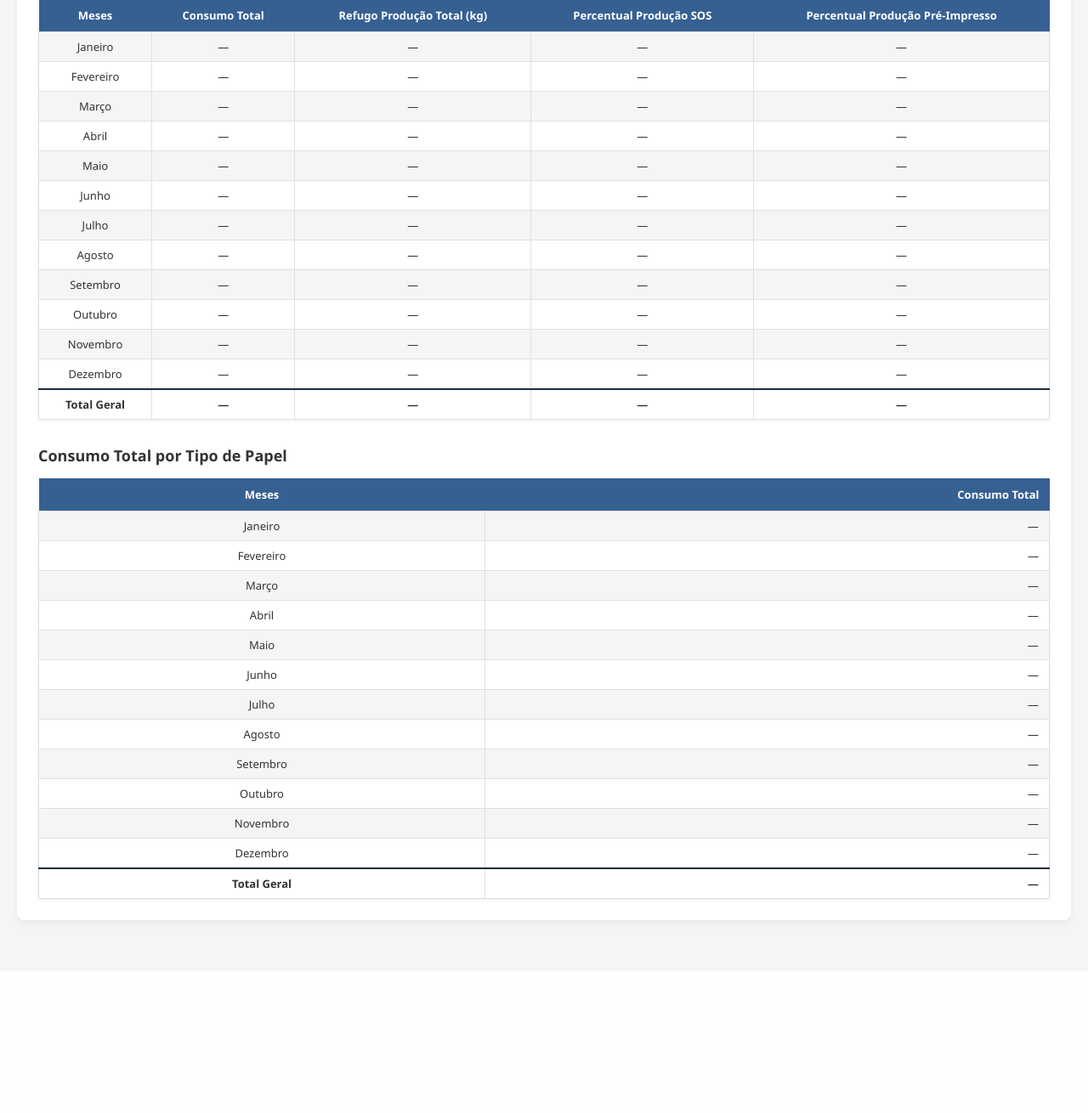
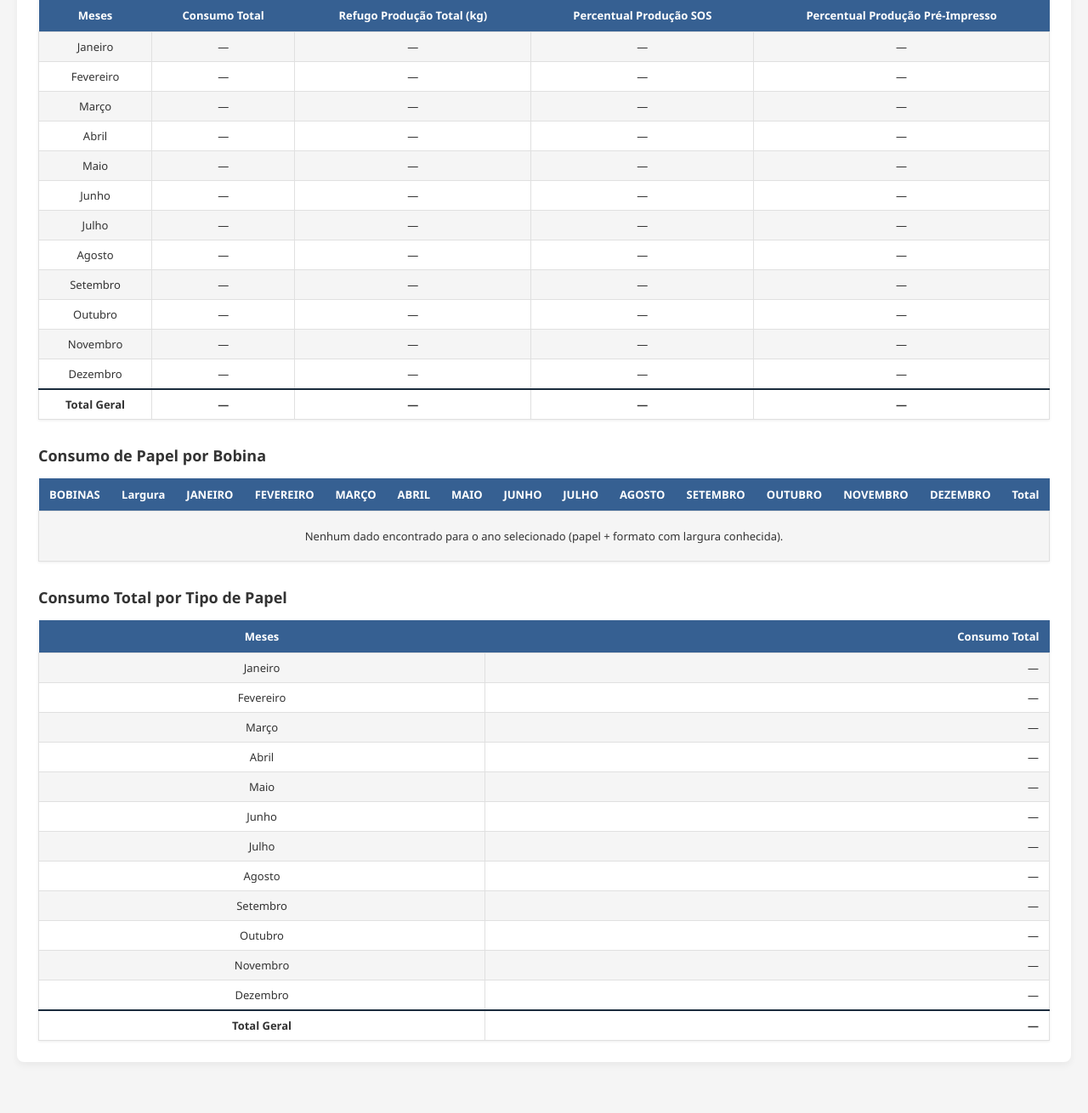
Before and after one commit to pedrovalderramacode/NPD, a Flask app: page /comparativo-mensal in a window 1280 px wide. Shown: the part 791-2101 px from the top of the page at 85% size. Before the commit the page ends 1880 px from the top, so only its background shows below. Run offline with Flask 2, Linux system fonts and the light colour scheme; the visitor is signed in with stand-in values (Sample User, id 1); tables that the repository leaves empty hold one stand-in row (values such as "Sample post"); parts of the project's set-up code (start-up, migrations or seed data) failed here and were passed over.

Commit message:
Comparativo Mensal: Consumo de Papel por Bobina (agrupamento por papel e largura via formato)
Made-with: Cursor

```diff
--- a/app/routes.py
+++ b/app/routes.py
@@ -4,7 +4,7 @@ import pandas as pd
 from io import BytesIO
 from .models import get_db_connection, inicializar_banco
 from .business import calcular_metricas_producao, get_seconds_from_time
-from .config import ALL_OPERADORES, ALL_MAQUINAS, OPERADORES_SOS, OPERADORES_IMPRESSORA, OPERADORES_ROBO
+from .config import ALL_OPERADORES, ALL_MAQUINAS, OPERADORES_SOS, OPERADORES_IMPRESSORA, OPERADORES_ROBO, FORMATO_TO_LARGURA
 from .charts import *
 
 # Função auxiliar para tratar valores vazios
@@ -988,7 +988,7 @@ def comparacao_quantidade():
 def comparativo_mensal():
     from datetime import datetime
     conn = get_db_connection()
-    df = pd.read_sql_query("SELECT id, data, quantidade, quantidade_impressora, milheiro, refugo_acerto_sos, refugo_pre_impresso, refugo_sos, refugo_producao_total, refugo_pct, tipo_impressao, consumo_total, papel FROM producao", conn)
+    df = pd.read_sql_query("SELECT id, data, quantidade, quantidade_impressora, milheiro, refugo_acerto_sos, refugo_pre_impresso, refugo_sos, refugo_producao_total, refugo_pct, tipo_impressao, consumo_total, papel, formato FROM producao", conn)
 
     # Processar salvamento de metas mensais (POST)
     if request.method == "POST":
@@ -1283,6 +1283,56 @@ def comparativo_mensal():
         totais_consumo_papel_fmt = {}
         total_geral_papel_fmt = "—"
 
+    # Consumo de Papel por Bobina: agrupar por Papel (gramatura) e por largura (via coluna formato)
+    LARGURAS_ORDER = [58, 70, 80, 90, 99, 110]
+    PAPEIS_BOBINA_ORDER = ["BAG 100GRS", "BAG 70GRS", "BAG 80GRS", "BRANCO 110GRS"]
+    rows_bobina = []
+    totais_bobina_por_mes = {mes: 0.0 for mes in range(1, 13)}
+    total_geral_bobina = 0.0
+    if not df.empty and ano_used is not None and "papel" in df.columns and "formato" in df.columns and "consumo_total" in df.columns:
+        df_b = df[df["ano"] == ano_used].copy()
+        df_b["papel"] = df_b["papel"].fillna("").astype(str).str.strip()
+        df_b["formato"] = df_b["formato"].fillna("").astype(str).str.strip().str.upper()
+        df_b["largura"] = df_b["formato"].map(lambda f: FORMATO_TO_LARGURA.get(f, None))
+        df_b = df_b[df_b["largura"].notna()]
+        df_b["papel_display"] = df_b["papel"].replace({"BRANCO 110G": "BRANCO 110GRS"})
+        papeis_presentes = df_b["papel_display"].unique().tolist()
+        papeis_bobina_order = [p for p in PAPEIS_BOBINA_ORDER if p in papeis_presentes]
+        for p in papeis_presentes:
+            if p not in papeis_bobina_order:
+                papeis_bobina_order.append(p)
+        for papel in papeis_bobina_order:
+            df_p = df_b[df_b["papel_display"] == papel]
+            larguras_presentes = sorted(df_p["largura"].dropna().unique().astype(int).tolist())
+            larguras_presentes = [l for l in LARGURAS_ORDER if l in larguras_presentes]
+            if not larguras_presentes:
+                larguras_presentes = sorted(df_p["largura"].dropna().unique().astype(int).tolist())
+            linhas_papel = []
+            for largura in larguras_presentes:
+                df_pl = df_p[df_p["largura"] == largura]
+                consumo_por_mes = {}
+                total_linha = 0.0
+                for mes in range(1, 13):
+                    dm = df_pl[df_pl["mes"] == mes]
+                    val = dm["consumo_total"].fillna(0).sum() if not dm.empty else 0.0
+                    consumo_por_mes[mes] = val
+                    total_linha += val
+                    totais_bobina_por_mes[mes] = totais_bobina_por_mes.get(mes, 0) + val
+                total_geral_bobina += total_linha
+                consumo_por_mes_fmt = {mes: f"{consumo_por_mes[mes]:,.2f}".replace(",", "X").replace(".", ",").replace("X", ".") if consumo_por_mes[mes] > 0 else "—" for mes in range(1, 13)}
+                total_linha_fmt = f"{total_linha:,.2f}".replace(",", "X").replace(".", ",").replace("X", ".") if total_linha > 0 else "—"
+                linhas_papel.append({
+                    "largura": largura,
+                    "consumo_por_mes": consumo_por_mes,
+                    "consumo_por_mes_fmt": consumo_por_mes_fmt,
+                    "total": total_linha,
+                    "total_fmt": total_linha_fmt,
+                })
+            rows_bobina.append({"papel": papel, "larguras": linhas_papel})
+    totais_bobina_por_mes_fmt = {mes: f"{totais_bobina_por_mes[mes]:,.2f}".replace(",", "X").replace(".", ",").replace("X", ".") if totais_bobina_por_mes.get(mes, 0) > 0 else "—" for mes in range(1, 13)}
+    total_geral_bobina_fmt = f"{total_geral_bobina:,.2f}".replace(",", "X").replace(".", ",").replace("X", ".") if total_geral_bobina > 0 else "—"
+    MESES_NOME_BOBINA = ("JANEIRO", "FEVEREIRO", "MARÇO", "ABRIL", "MAIO", "JUNHO", "JULHO", "AGOSTO", "SETEMBRO", "OUTUBRO", "NOVEMBRO", "DEZEMBRO")
+
     # Totais da segunda tabela
     total_consumo_total = sum(r["consumo_total"] for r in rows_producao_tipo)
     total_refugo_producao_total_kg = sum(r["refugo_producao_total_kg"] for r in rows_producao_tipo)
@@ -1338,6 +1388,10 @@ def comparativo_mensal():
         rows_consumo_papel=rows_consumo_papel,
         totais_consumo_papel_fmt=totais_consumo_papel_fmt,
         total_geral_papel_fmt=total_geral_papel_fmt,
+        rows_bobina=rows_bobina,
+        totais_bobina_por_mes_fmt=totais_bobina_por_mes_fmt,
+        total_geral_bobina_fmt=total_geral_bobina_fmt,
+        meses_nome_bobina=MESES_NOME_BOBINA,
         anos_disponiveis=anos_disponiveis,
         ano_selecionado=ano_selecionado,
         action_url=url_for("main.comparativo_mensal"),
--- a/templates/comparativo_mensal.html
+++ b/templates/comparativo_mensal.html
@@ -156,6 +156,46 @@
             </tr>
           </tbody>
         </table>
+        <h3 style="margin-top: 30px; margin-bottom: 15px;">Consumo de Papel por Bobina</h3>
+        <table class="tabela-mensal">
+          <thead>
+            <tr>
+              <th>BOBINAS</th>
+              <th class="text-right">Largura</th>
+              {% for mes_nome in meses_nome_bobina %}
+              <th class="text-right">{{ mes_nome }}</th>
+              {% endfor %}
+              <th class="text-right">Total</th>
+            </tr>
+          </thead>
+          <tbody>
+            {% for grupo in rows_bobina %}
+            {% for lin in grupo.larguras %}
+            <tr>
+              {% if loop.first %}
+              <td rowspan="{{ grupo.larguras|length }}" style="vertical-align: middle; font-weight: 600;">{{ grupo.papel }}</td>
+              {% endif %}
+              <td class="text-right">{{ lin.largura }}</td>
+              {% for mes_num in range(1, 13) %}
+              <td class="text-right">{{ lin.consumo_por_mes_fmt[mes_num] }}</td>
+              {% endfor %}
+              <td class="text-right">{{ lin.total_fmt }}</td>
+            </tr>
+            {% endfor %}
+            {% endfor %}
+            {% if rows_bobina %}
+            <tr class="total-geral">
+              <td colspan="2">Total Geral</td>
+              {% for mes_num in range(1, 13) %}
+              <td class="text-right">{{ totais_bobina_por_mes_fmt[mes_num] }}</td>
+              {% endfor %}
+              <td class="text-right">{{ total_geral_bobina_fmt }}</td>
+            </tr>
+            {% else %}
+            <tr><td colspan="15" style="text-align: center; padding: 20px;">Nenhum dado encontrado para o ano selecionado (papel + formato com largura conhecida).</td></tr>
+            {% endif %}
+          </tbody>
+        </table>
         <h3 style="margin-top: 30px; margin-bottom: 15px;">Consumo Total por Tipo de Papel</h3>
         <table class="tabela-mensal">
           <thead>
```
Also changed, not shown: app/config.py (+10 -0 lines).
